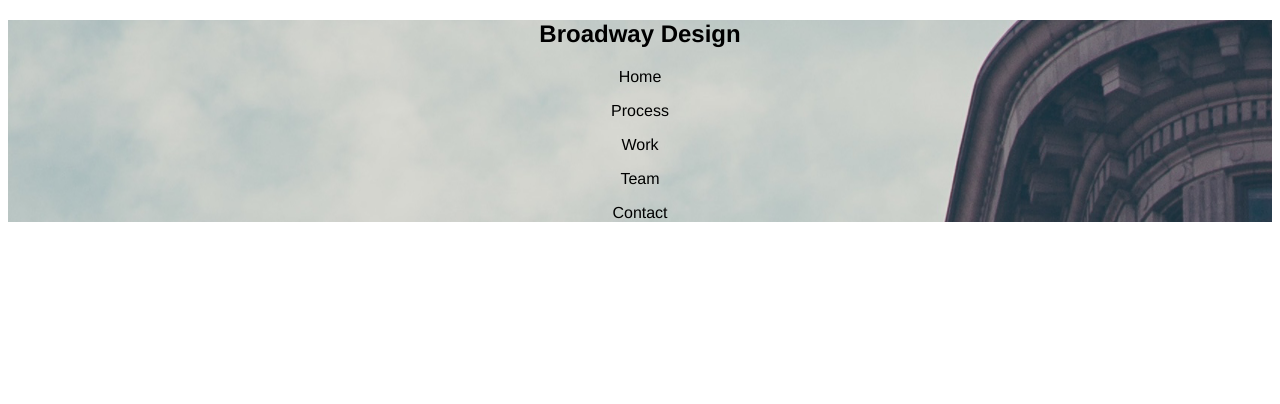
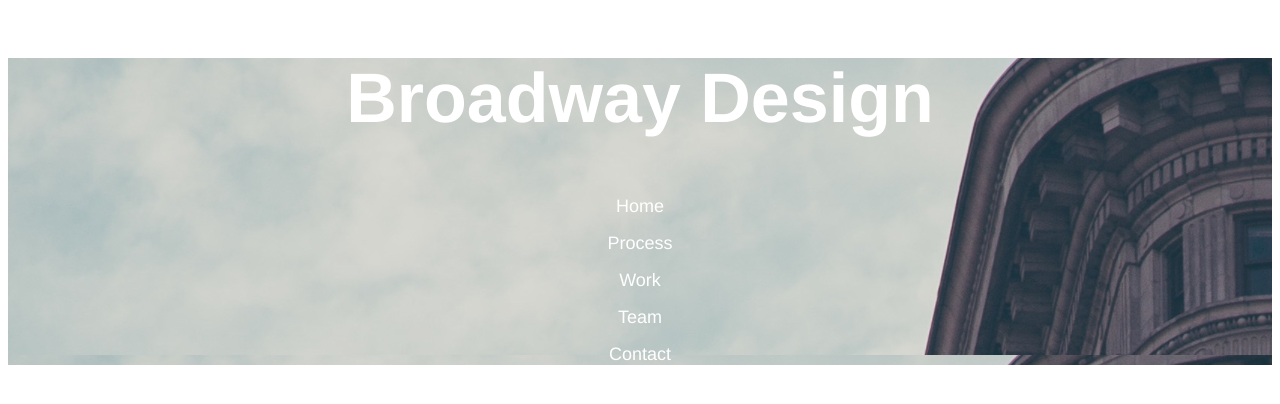
Before and after one commit to cameronjs/Broadway, a plain HTML site: page index.html in a window 1280 px wide. Drawn offline with Linux system fonts and the light colour scheme.

Commit message:
Stylistic changes

```diff
--- a/resources/css/style.css
+++ b/resources/css/style.css
@@ -2,6 +2,14 @@ html {
   font-family: Helvetica;
   text-align: center;
 }
+h1 {
+  font-size: 70px;
+  font-weight: bold;
+}
+a {
+  font-size: 18px;
+}
 .navigation {
-  background-image: url("../images/building.png")
+  background-image: url("../images/building.png");
+  color: white;
 }
```
